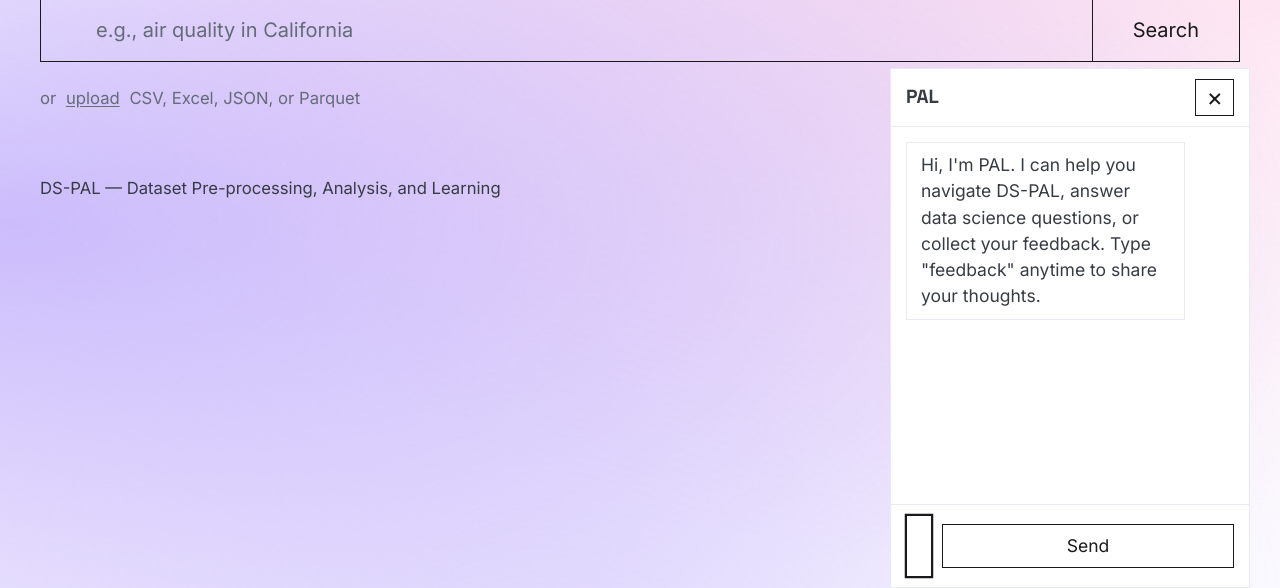
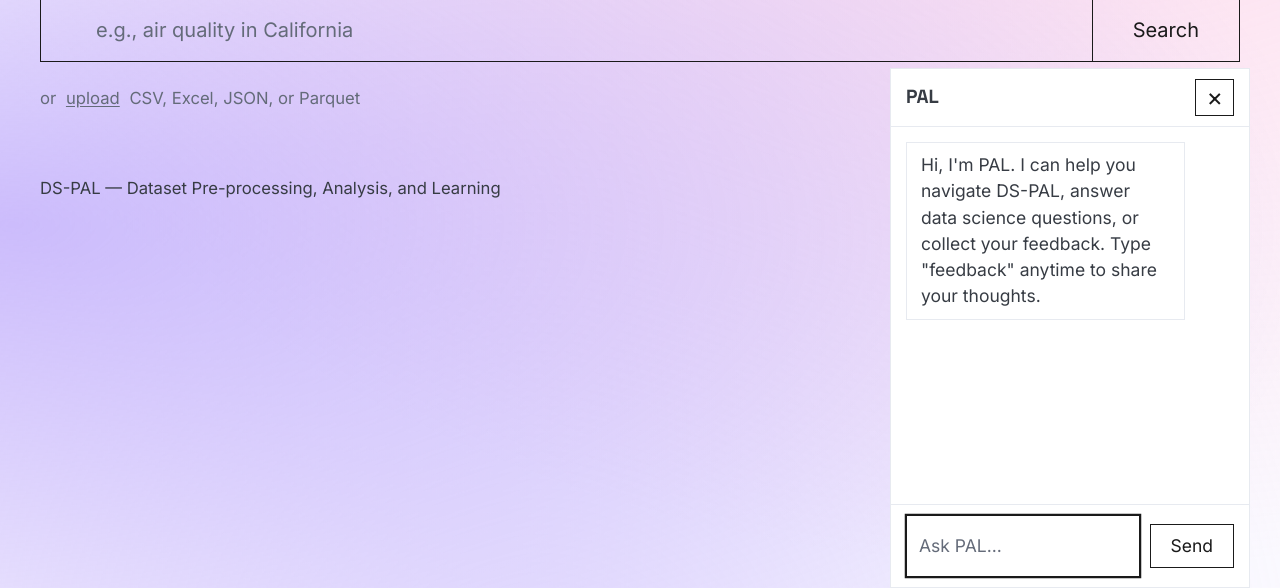
Before and after one commit to nifemim/DS-PAL, a FastAPI app: page / in a window 1280 px wide, after a click on "Chat". Shown: the part 212-800 px from the top of the page. Run offline with FastAPI, Linux system fonts and the light colour scheme; some libraries are stand-ins or nearby versions.

Commit message:
fix: Chat input sizing — prevent text box from being smooshed beside send button
Co-Authored-By: Claude Opus 4.6 <noreply@anthropic.com>

```diff
--- a/app/static/css/style.css
+++ b/app/static/css/style.css
@@ -720,15 +720,19 @@ nav a {
 }
 
 .chat-input-area input[type="text"] {
-    flex: 1;
+    flex: 1 1 auto;
+    width: auto;
+    min-width: 0;
     margin: 0;
     padding: 0.4rem 0.6rem;
     font-size: 0.875rem;
 }
 
 .chat-input-area button[type="submit"] {
+    flex: 0 0 auto;
+    width: auto;
     margin: 0;
-    padding: 0.4rem 0.75rem;
+    padding: 0.4rem 1rem;
     font-size: 0.875rem;
     white-space: nowrap;
 }
```
